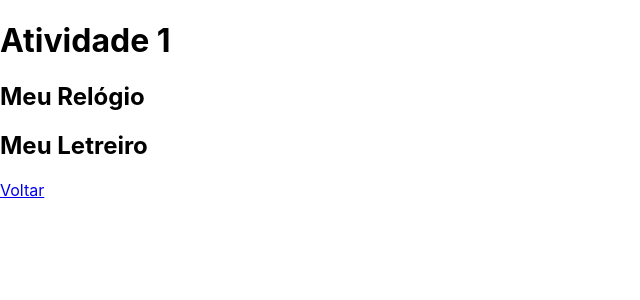
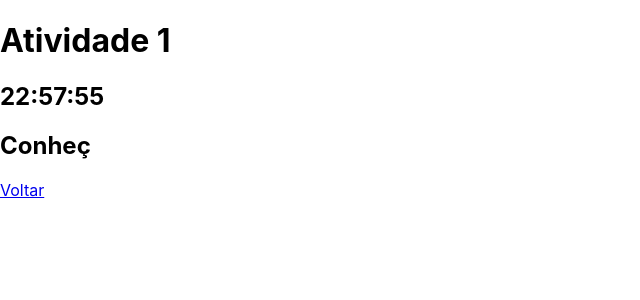
Before and after one commit to MuriloHI/react, a React (Create React App) app: page /atv01 in a window 1280 px wide. Shown: the top 300 px of the page, without its empty margins (0-640 px from the left). Built offline with nearby package versions, Linux system fonts and the light colour scheme.

Commit message:
Commit Atv 01 Relógio e Letreiro

```diff
--- a/package.json
+++ b/package.json
@@ -8,7 +8,7 @@
     "@testing-library/user-event": "^13.5.0",
     "react": "^18.2.0",
     "react-dom": "^18.2.0",
-    "react-router-dom": "^7.5.1",
+    "react-router-dom": "^7.5.3",
     "react-scripts": "5.0.1",
     "web-vitals": "^2.1.4"
   },
--- a/src/Letreiro.js
+++ b/src/Letreiro.js
@@ -1,9 +1,30 @@
-
+import { useState, useEffect } from 'react';
 
 export default function Letreiro() {
-    return (
-      <>
-        <h2>Meu Letreiro</h2>
-      </>
-    );
-  }
+  const mensagemCompleta = 'Conheça a Fatec';
+  const [mensagemAtual, setMensagemAtual] = useState('');
+  const [letraAtual_index, setLetraAtual] = useState(0);
+
+  useEffect(() => {
+    const intervalo = setInterval(() => {
+      if (letraAtual_index < mensagemCompleta.length) {
+        setMensagemAtual((textoAnterior) => textoAnterior + mensagemCompleta[letraAtual_index]);
+        setLetraAtual((indiceAnterior) => indiceAnterior + 1);
+      } else {
+        clearInterval(intervalo);
+        setTimeout(() => {
+          setMensagemAtual('');
+          setLetraAtual(0);
+        }, 1000);
+      }
+    }, 200);
+
+    return () => clearInterval(intervalo);
+  }, [letraAtual_index]);
+
+  return (
+    <section>
+      <h2>{mensagemAtual}</h2>
+    </section>
+  );
+}
--- a/src/Relogio.js
+++ b/src/Relogio.js
@@ -1,7 +1,29 @@
+import { useState, useEffect } from 'react';
+
 export default function Relogio() {
-    return (
-      <>
-        <h2>Meu Relógio</h2>
-      </>
-    );
+
+  const [horaAtual, definirHoraAtual] = useState(new Date());
+
+  useEffect(() => {
+
+    const intervalo = setInterval(() => {
+      const novaHora = new Date();
+      definirHoraAtual(novaHora);
+    }, 1000);
+
+    return () => {
+      clearInterval(intervalo);
+    };
+
+  }, []);
+
+  const horas = horaAtual.getHours().toString().padStart(2, '0');
+  const minutos = horaAtual.getMinutes().toString().padStart(2, '0');
+  const segundos = horaAtual.getSeconds().toString().padStart(2, '0');
+
+  return (
+    <section>
+      <h1>{horas}:{minutos}:{segundos}</h1>
+    </section>
+  );
 }
```
Also changed, not shown: 2 other files (tests, documents, lock files or other folders).
